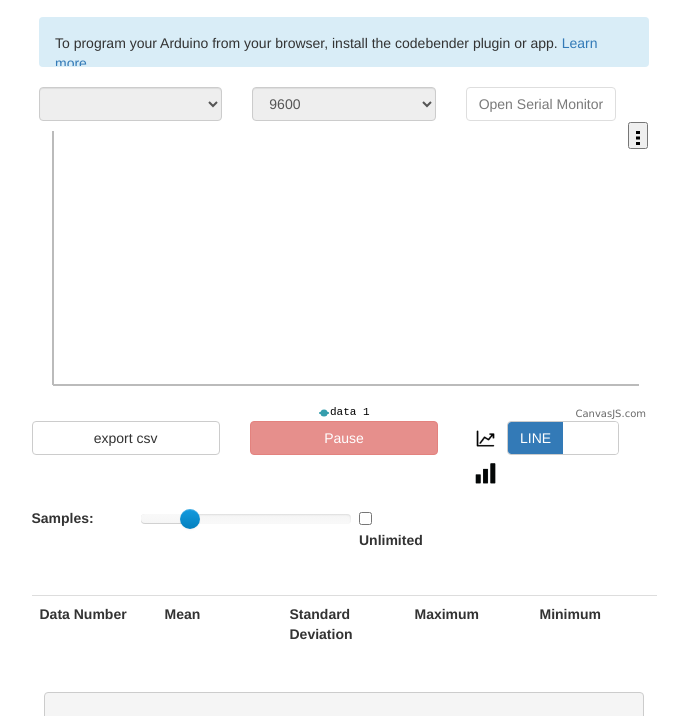
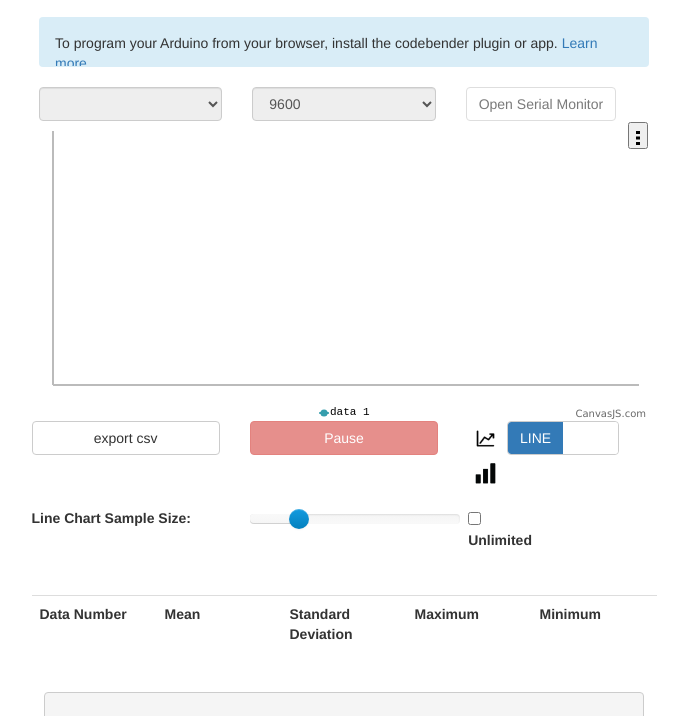
Before and after one commit to codebendercc/graphic_serial_monitor, a plain HTML site: page index.html in a window 1280 px wide. Shown: the part 84-800 px from the top of the page, without its empty margins (296-976 px from the left). Drawn offline with nearby package versions, Linux system fonts and the light colour scheme; a script that the page names is missing.

Commit message:
changed relevant html

```diff
--- a/index.html
+++ b/index.html
@@ -67,9 +67,9 @@
 
         </div>
          <div class="row" style="margin-top:17px">
-            <div class="col-md-1 col-md-offset-3">
+            <div class="col-md-2 col-md-offset-3">
                 <label for="maxSamples">
-                    Samples:
+                    Line Chart Sample Size:
                 </label>
             </div>
 
```
